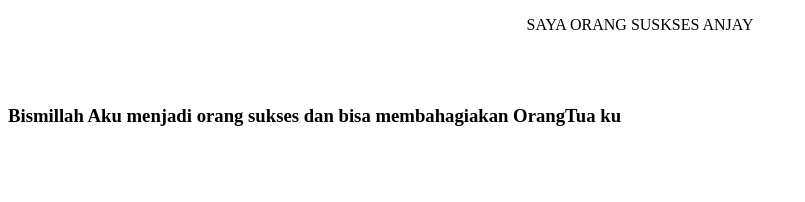
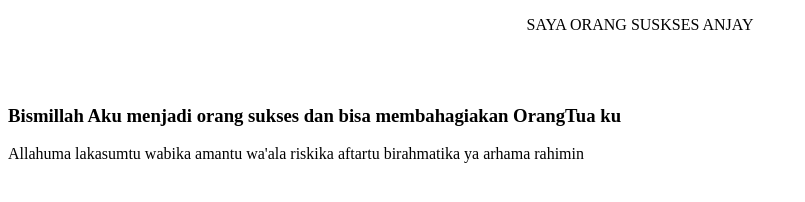
Before and after one commit to maynaaaadihal/latihan_github.io, a plain HTML site: page index.html in a window 1280 px wide. Shown: the whole page, without its empty margins (0-805 px from the left). Drawn offline with Linux system fonts and the light colour scheme.

Commit message:
Doa Buka Puasa

```diff
--- a/index.html
+++ b/index.html
@@ -11,5 +11,6 @@
     <br>
     <br>
     <h3>Bismillah Aku menjadi orang sukses dan bisa membahagiakan OrangTua ku</h3>
+    <p>Allahuma lakasumtu wabika amantu wa'ala riskika aftartu birahmatika ya arhama rahimin</p>
 </body>
 </html>
```
